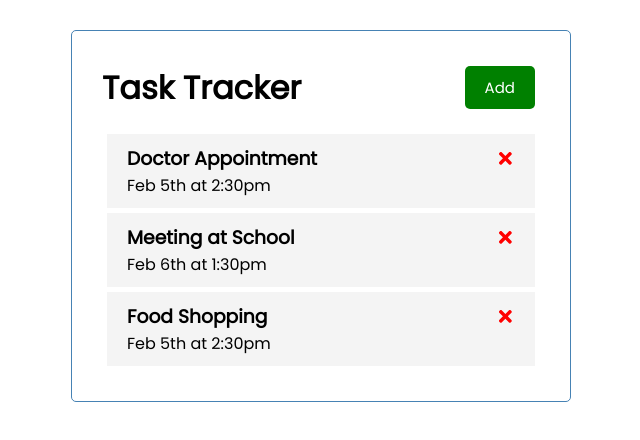
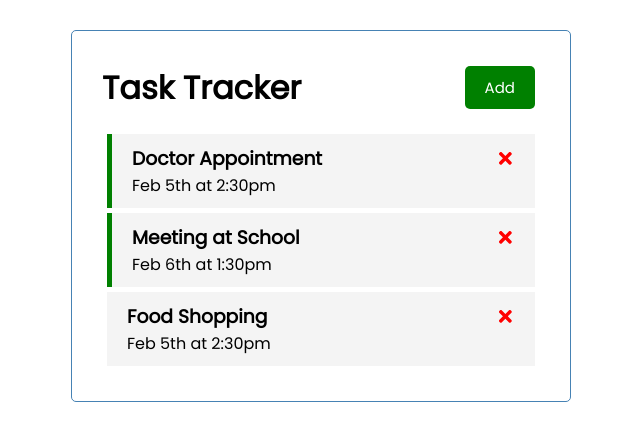
Before and after one commit to Ishaan-11/task-tracker-app, a React (Create React App) app: page / in a window 1280 px wide. Shown: the top 440 px of the page, without its empty margins (319-959 px from the left). Built offline with nearby package versions, Linux system fonts and the light colour scheme.

Commit message:
add: toggle reminderk feature

```diff
--- a/src/App.js
+++ b/src/App.js
@@ -26,6 +26,12 @@ function App() {
     setTasks(tasks.filter((task) => task.id !== id));
   }
 
+  function toggleReminder(id) {
+    setTasks(tasks.map(
+      (task) => task.id === id ? {...task, reminder: !task.reminder}: task
+    ));
+  }
+
   return (
     <div className="container">
       <Header />
@@ -34,6 +40,7 @@ function App() {
         <Tasks
           tasks={tasks}
           onDelete={deleteTask}
+          onToggle={toggleReminder}
         />
         :
         'No Tasks to show'
--- a/src/components/Task.js
+++ b/src/components/Task.js
@@ -1,8 +1,11 @@
 import {FaTimes} from 'react-icons/fa';
 
-function Task ({task, onDelete}) {
+function Task ({task, onDelete, onToggle}) {
   return (
-    <div className='task'>
+    <div
+      className={`task ${task.reminder ? "reminder" : ""}`}
+      onDoubleClick={() => onToggle(task.id)}
+    >
       <h3>
         {task.text}
         <FaTimes
--- a/src/components/Tasks.js
+++ b/src/components/Tasks.js
@@ -1,6 +1,6 @@
 import Task from "./Task";
 
-function Tasks ({tasks, onDelete}) {
+function Tasks ({tasks, onDelete, onToggle}) {
   return (
     <>
       {tasks.map((task) => (
@@ -8,6 +8,7 @@ function Tasks ({tasks, onDelete}) {
           key={task.id}
           task={task}
           onDelete={onDelete}
+          onToggle={onToggle}
         />
       ))}
     </>
```
